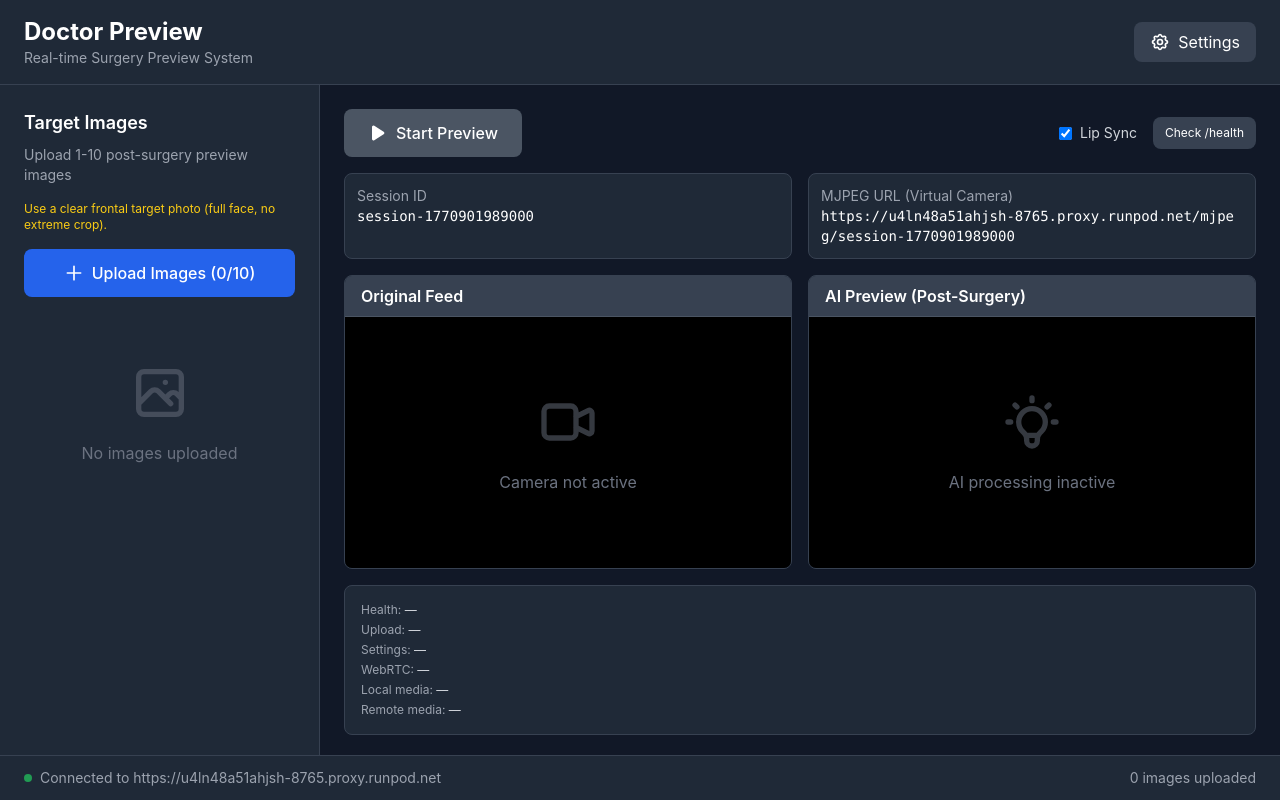
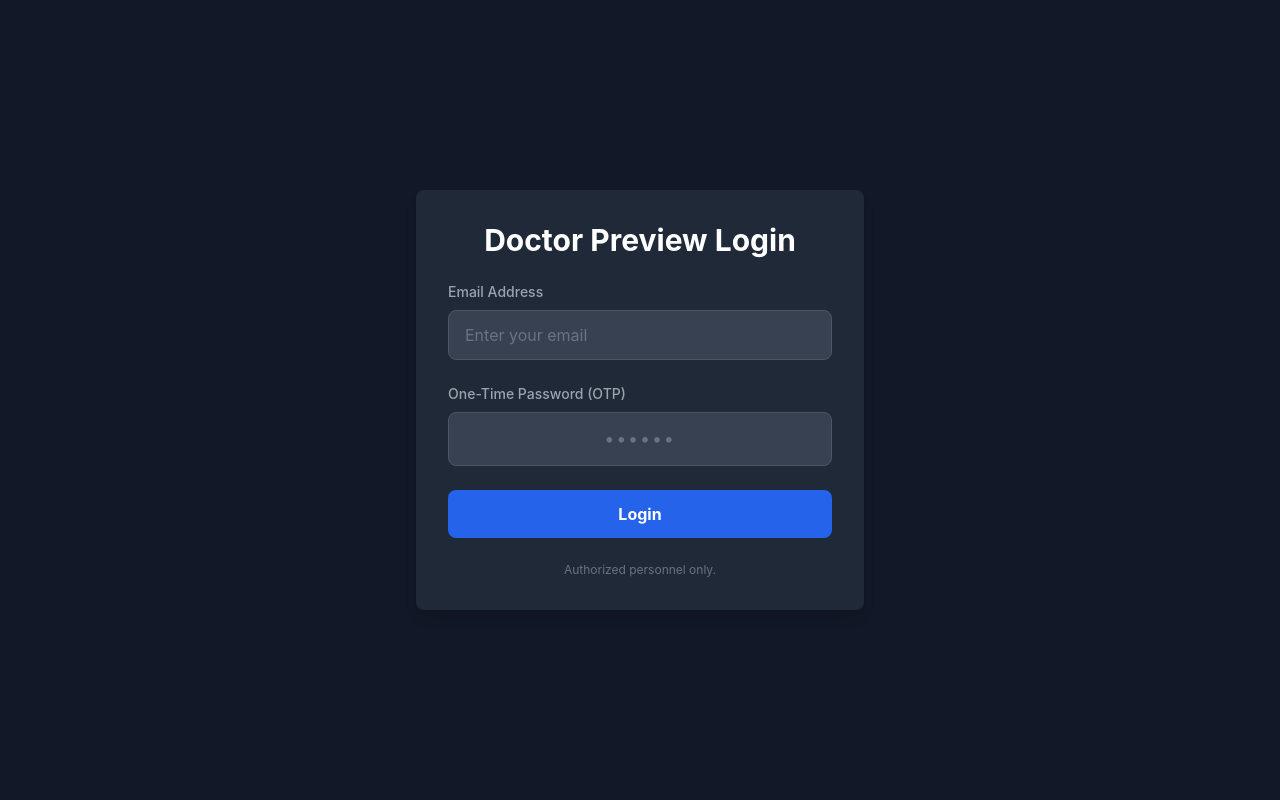
Before and after one commit to nandeeswar-neuralhex/doctor-preview, a React (Vite) app in the folder desktop_app/: page / in a window 1280 px wide. Built offline with nearby package versions, Linux system fonts and the light colour scheme.

Commit message:
feat: Add login UI, upload tips, and fullscreen video support

```diff
--- a/desktop_app/src/App.jsx
+++ b/desktop_app/src/App.jsx
@@ -2,12 +2,27 @@ import React, { useState } from 'react';
 import ImageUpload from './components/ImageUpload';
 import CameraView from './components/CameraView';
 import Settings from './components/Settings';
+import Login from './components/Login';
 
 function App() {
     const [serverUrl, setServerUrl] = useState('https://u4ln48a51ahjsh-8765.proxy.runpod.net');
     const [targetImages, setTargetImages] = useState([]);
     const [selectedImageIndex, setSelectedImageIndex] = useState(0);
     const [isStreaming, setIsStreaming] = useState(false);
+    const [isLoggedIn, setIsLoggedIn] = useState(false);
+
+    const handleLogin = () => {
+        setIsLoggedIn(true);
+    };
+
+    const handleLogout = () => {
+        setIsLoggedIn(false);
+        // Optional: clear any other state if needed
+    };
+
+    if (!isLoggedIn) {
+        return <Login onLogin={handleLogin} />;
+    }
 
     return (
         <div className="h-screen flex flex-col bg-gray-900">
@@ -18,7 +33,15 @@ function App() {
                         <h1 className="text-2xl font-bold text-white">Doctor Preview</h1>
                         <p className="text-sm text-gray-400">Real-time Surgery Preview System</p>
                     </div>
-                    <Settings serverUrl={serverUrl} setServerUrl={setServerUrl} />
+                    <div className="flex items-center gap-4">
+                        <Settings serverUrl={serverUrl} setServerUrl={setServerUrl} />
+                        <button
+                            onClick={handleLogout}
+                            className="text-sm text-gray-400 hover:text-white transition-colors border border-gray-600 px-3 py-1 rounded hover:bg-gray-700"
+                        >
+                            Logout
+                        </button>
+                    </div>
                 </div>
             </header>
 
--- a/desktop_app/src/components/CameraView.jsx
+++ b/desktop_app/src/components/CameraView.jsx
@@ -22,6 +22,11 @@ function CameraView({ serverUrl, targetImage, isStreaming, setIsStreaming }) {
         localMedia: null,
         remoteMedia: null
     });
+    const [fullScreenView, setFullScreenView] = useState(null); // 'original' | 'processed' | null
+
+    const toggleFullScreen = (view) => {
+        setFullScreenView(prev => prev === view ? null : view);
+    };
 
     // Custom hooks for webcam and WebSocket
     const { stream, error: webcamError, startWebcam, stopWebcam } = useWebcam(true);
@@ -45,7 +50,7 @@ function CameraView({ serverUrl, targetImage, isStreaming, setIsStreaming }) {
                     ctx.drawImage(bitmap, 0, 0);
                     bitmap.close();
                 })
-                .catch(() => {});
+                .catch(() => { });
         } else if (typeof frameData === 'string') {
             // Legacy text mode: data: URI
             const img = new Image();
@@ -457,11 +462,25 @@ function CameraView({ serverUrl, targetImage, isStreaming, setIsStreaming }) {
             {/* Video Display */}
             <div className="flex-1 grid grid-cols-2 gap-4">
                 {/* Original Feed */}
-                <div className="bg-gray-800 rounded-lg overflow-hidden border border-gray-700">
-                    <div className="bg-gray-700 px-4 py-2 border-b border-gray-600">
-                        <h3 className="font-semibold text-white">Original Feed</h3>
+                <div
+                    className={`bg-gray-800 rounded-lg overflow-hidden border border-gray-700 transition-all duration-300 ${fullScreenView === 'original' ? 'fixed inset-0 z-50 !rounded-none m-0' : ''} ${fullScreenView === 'processed' ? 'hidden' : ''}`}
+                    onDoubleClick={() => fullScreenView === 'original' && setFullScreenView(null)}
+                >
+                    <div className="bg-gray-700 px-4 py-2 border-b border-gray-600 flex justifying-between items-center">
+                        <h3 className="font-semibold text-white flex-1">Original Feed</h3>
+                        <button
+                            onClick={() => toggleFullScreen('original')}
+                            className="p-1 hover:bg-gray-600 rounded text-gray-300 hover:text-white transition-colors"
+                            title={fullScreenView === 'original' ? "Minimize" : "Maximize"}
+                        >
+                            {fullScreenView === 'original' ? (
+                                <svg className="w-5 h-5" fill="none" stroke="currentColor" viewBox="0 0 24 24"><path strokeLinecap="round" strokeLinejoin="round" strokeWidth={2} d="M6 18L18 6M6 6l12 12" /></svg>
+                            ) : (
+                                <svg className="w-5 h-5" fill="none" stroke="currentColor" viewBox="0 0 24 24"><path strokeLinecap="round" strokeLinejoin="round" strokeWidth={2} d="M4 8V4m0 0h4M4 4l5 5m11-1V4m0 0h-4m4 0l-5 5M4 16v4m0 0h4m-4 0l5-5m11 5l-5-5m5 5v-4m0 4h-4" /></svg>
+                            )}
+                        </button>
                     </div>
-                    <div className="aspect-video bg-black flex items-center justify-center">
+                    <div className={`aspect-video bg-black flex items-center justify-center ${fullScreenView === 'original' ? 'h-[calc(100%-40px)] w-full' : ''}`}>
                         {stream ? (
                             <video
                                 ref={originalVideoRef}
@@ -482,11 +501,25 @@ function CameraView({ serverUrl, targetImage, isStreaming, setIsStreaming }) {
                 </div>
 
                 {/* Processed Feed */}
-                <div className="bg-gray-800 rounded-lg overflow-hidden border border-gray-700">
-                    <div className="bg-gray-700 px-4 py-2 border-b border-gray-600">
-                        <h3 className="font-semibold text-white">AI Preview (Post-Surgery)</h3>
+                <div
+                    className={`bg-gray-800 rounded-lg overflow-hidden border border-gray-700 transition-all duration-300 ${fullScreenView === 'processed' ? 'fixed inset-0 z-50 !rounded-none m-0' : ''} ${fullScreenView === 'original' ? 'hidden' : ''}`}
+                    onDoubleClick={() => fullScreenView === 'processed' && setFullScreenView(null)}
+                >
+                    <div className="bg-gray-700 px-4 py-2 border-b border-gray-600 flex justify-between items-center">
+                        <h3 className="font-semibold text-white flex-1">AI Preview (Post-Surgery)</h3>
+                        <button
+                            onClick={() => toggleFullScreen('processed')}
+                            className="p-1 hover:bg-gray-600 rounded text-gray-300 hover:text-white transition-colors"
+                            title={fullScreenView === 'processed' ? "Minimize" : "Maximize"}
+                        >
+                            {fullScreenView === 'processed' ? (
+                                <svg className="w-5 h-5" fill="none" stroke="currentColor" viewBox="0 0 24 24"><path strokeLinecap="round" strokeLinejoin="round" strokeWidth={2} d="M6 18L18 6M6 6l12 12" /></svg>
+                            ) : (
+                                <svg className="w-5 h-5" fill="none" stroke="currentColor" viewBox="0 0 24 24"><path strokeLinecap="round" strokeLinejoin="round" strokeWidth={2} d="M4 8V4m0 0h4M4 4l5 5m11-1V4m0 0h-4m4 0l-5 5M4 16v4m0 0h4m-4 0l5-5m11 5l-5-5m5 5v-4m0 4h-4" /></svg>
+                            )}
+                        </button>
                     </div>
-                    <div className="aspect-video bg-black flex items-center justify-center">
+                    <div className={`aspect-video bg-black flex items-center justify-center ${fullScreenView === 'processed' ? 'h-[calc(100%-40px)] w-full' : ''}`}>
                         {isStreaming ? (
                             isWsConnected ? (
                                 <canvas
--- a/desktop_app/src/components/ImageUpload.jsx
+++ b/desktop_app/src/components/ImageUpload.jsx
@@ -35,11 +35,24 @@ function ImageUpload({ targetImages, setTargetImages, selectedImageIndex, setSel
         <div className="space-y-4">
             <div>
                 <h2 className="text-lg font-semibold text-white mb-2">Target Images</h2>
+
+                {/* Tips Box */}
+                <div className="bg-blue-900/20 border border-blue-500/30 rounded-lg p-3 mb-4">
+                    <div className="flex items-center gap-2 mb-2 text-blue-400 font-medium text-sm">
+                        <svg className="w-4 h-4" fill="none" stroke="currentColor" viewBox="0 0 24 24">
+                            <path strokeLinecap="round" strokeLinejoin="round" strokeWidth={2} d="M13 16h-1v-4h-1m1-4h.01M21 12a9 9 0 11-18 0 9 9 0 0118 0z" />
+                        </svg>
+                        Tips for best results
+                    </div>
+                    <ul className="text-xs text-blue-200/80 space-y-1 list-disc list-inside">
+                        <li>Use clear frontal photos (full face)</li>
+                        <li>Upload varying angles and expressions</li>
+                        <li>Ensure good lighting conditions</li>
+                    </ul>
+                </div>
+
                 <p className="text-sm text-gray-400 mb-4">
                     Upload 1-10 post-surgery preview images
-                </p>
-                <p className="text-xs text-yellow-400 mb-4">
-                    Use a clear frontal target photo (full face, no extreme crop).
                 </p>
             </div>
 
@@ -75,8 +88,8 @@ function ImageUpload({ targetImages, setTargetImages, selectedImageIndex, setSel
                         key={index}
                         onClick={() => setSelectedImageIndex(index)}
                         className={`relative group cursor-pointer rounded-lg overflow-hidden border-2 transition-all ${selectedImageIndex === index
-                                ? 'border-blue-500 ring-2 ring-blue-500/50'
-                                : 'border-gray-700 hover:border-gray-600'
+                            ? 'border-blue-500 ring-2 ring-blue-500/50'
+                            : 'border-gray-700 hover:border-gray-600'
                             }`}
                     >
                         <img
--- /dev/null
+++ b/desktop_app/src/components/Login.jsx
@@ -0,0 +1,84 @@
+import React, { useState } from 'react';
+
+function Login({ onLogin }) {
+    const [email, setEmail] = useState('');
+    const [otp, setOtp] = useState('');
+    const [error, setError] = useState('');
+
+    const handleSubmit = (e) => {
+        e.preventDefault();
+        setError('');
+
+        if (email !== 'deeve@gmail.com') {
+            setError('Invalid email address');
+            return;
+        }
+
+        if (otp.length !== 6 || isNaN(otp)) {
+            setError('Please enter a valid 6-digit OTP');
+            return;
+        }
+
+        onLogin();
+    };
+
+    return (
+        <div className="flex flex-col items-center justify-center h-screen bg-gray-900 text-white">
+            <div className="w-full max-w-md p-8 bg-gray-800 rounded-lg shadow-lg">
+                <h2 className="text-3xl font-bold text-center mb-6">Doctor Preview Login</h2>
+
+                {error && (
+                    <div className="bg-red-500 bg-opacity-20 border border-red-500 text-red-100 px-4 py-3 rounded mb-4 text-sm text-center">
+                        {error}
+                    </div>
+                )}
+
+                <form onSubmit={handleSubmit} className="space-y-6">
+                    <div>
+                        <label htmlFor="email" className="block text-sm font-medium text-gray-400 mb-2">
+                            Email Address
+                        </label>
+                        <input
+                            type="email"
+                            id="email"
+                            className="w-full px-4 py-3 bg-gray-700 border border-gray-600 rounded-lg focus:outline-none focus:ring-2 focus:ring-blue-500 text-white placeholder-gray-500"
+                            placeholder="Enter your email"
+                            value={email}
+                            onChange={(e) => setEmail(e.target.value)}
+                            required
+                        />
+                    </div>
+
+                    <div>
+                        <label htmlFor="otp" className="block text-sm font-medium text-gray-400 mb-2">
+                            One-Time Password (OTP)
+                        </label>
+                        <input
+                            type="text"
+                            id="otp"
+                            maxLength="6"
+                            className="w-full px-4 py-3 bg-gray-700 border border-gray-600 rounded-lg focus:outline-none focus:ring-2 focus:ring-blue-500 text-white placeholder-gray-500 tracking-widest text-center text-lg"
+                            placeholder="••••••"
+                            value={otp}
+                            onChange={(e) => setOtp(e.target.value)}
+                            required
+                        />
+                    </div>
+
+                    <button
+                        type="submit"
+                        className="w-full bg-blue-600 hover:bg-blue-700 text-white font-bold py-3 px-4 rounded-lg transition duration-200"
+                    >
+                        Login
+                    </button>
+
+                    <p className="text-xs text-center text-gray-500 mt-4">
+                        Authorized personnel only.
+                    </p>
+                </form>
+            </div>
+        </div>
+    );
+}
+
+export default Login;
```
